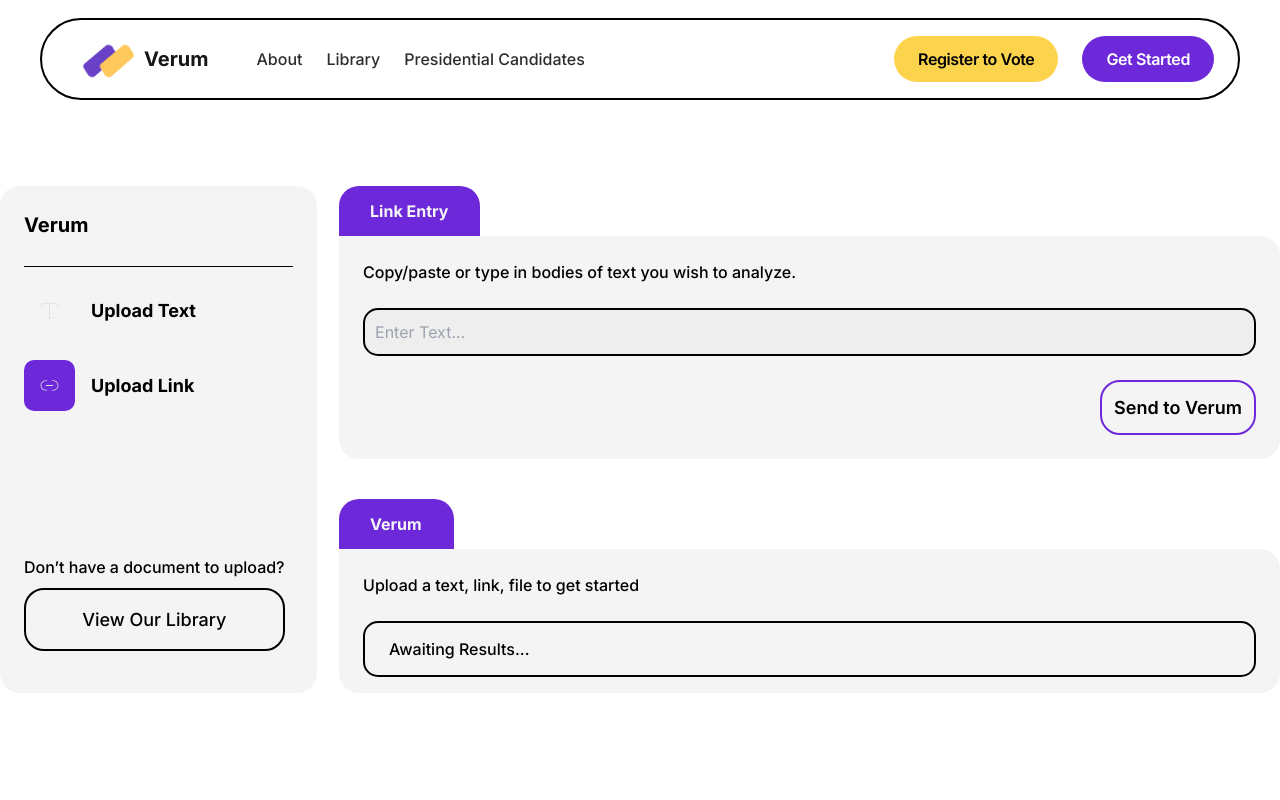
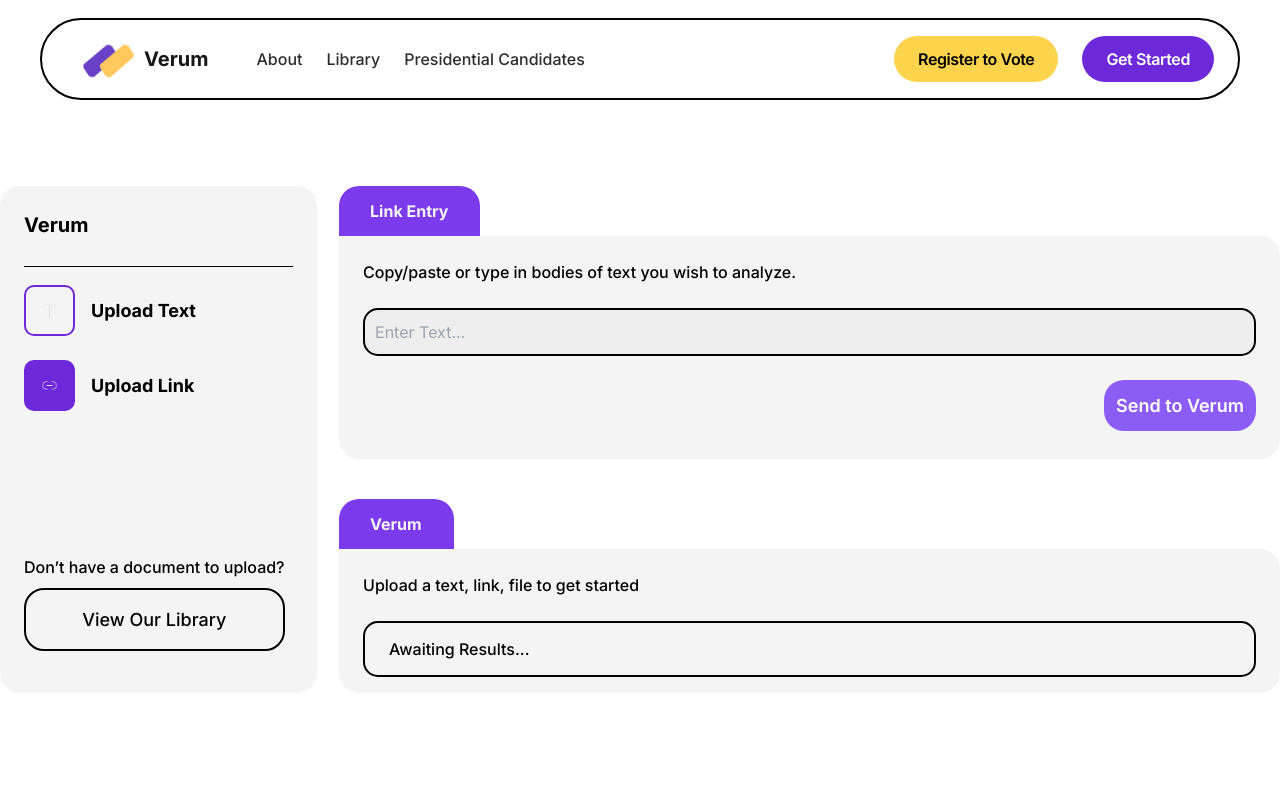
Before and after one commit to Akshat30/political-analyst, a Next.js app in the folder web-app/: page /upload-link in a window 1280 px wide. Shown: the top 800 px of the page. Built offline with nearby package versions, Linux system fonts and the light colour scheme.

Commit message:
upload inactive box styling

```diff
--- a/web-app/app/components/Footer.js
+++ b/web-app/app/components/Footer.js
@@ -15,7 +15,7 @@ export default function Footer() {
       <div className="grow shrink basis-0 flex-col justify-start items-start gap-4 inline-flex">
         <div className="justify-center items-center gap-2.5 inline-flex">
           <div className="w-[70px] h-[35px] relative">
-              <Image src={logo}/>
+              <Image src={logo} alt=""/>
             </div>
           <div className="text-neutral-900 text-2xl font-bold leading-normal">Verum</div>
         </div>
--- a/web-app/app/components/Navbar.js
+++ b/web-app/app/components/Navbar.js
@@ -9,12 +9,12 @@ function Navbar() {
       <div className="mx-10 mt-2">
         <div className="w-full pl-8 pr-6 py-4 rounded-[66px] border-2 border-black bg-white justify-center items-center gap-[33px] inline-flex">
           <div className="justify-center items-center gap-12 flex">
-            <div className="justify-center items-center flex">
+            <Link href="/" className="justify-center items-center flex">
               <div className="w-[70px] h-[35px] relative">
-              <Image src={logo}/>
+              <Image src={logo} alt=""/>
               </div>
-              <Link href="/" className="text-neutral-900 text-xl font-bold leading-normal">Verum</Link>
-            </div>
+              <div className="text-neutral-900 text-xl font-bold leading-normal">Verum</div>
+            </Link>
             <div className="justify-center items-center gap-6 flex">
               <Link href="/about" className="opacity-90 text-neutral-900 text-base font-medium leading-normal">About</Link>
               <Link href="/library" className="opacity-90 text-neutral-900 text-base font-medium leading-normal">Library</Link>
--- a/web-app/app/upload-link/page.js
+++ b/web-app/app/upload-link/page.js
@@ -47,7 +47,7 @@ function TryVernum() {
                     key={idx}
                   >
                     <div
-                      className={`w-[51px] h-[51px] p-[15px] bg-${
+                      className={`w-[51px] h-[51px] p-[15px] border-2 border-violet-700 bg-${
                         type === "text" ? "neutral" : "violet"
                       }-700 rounded-[10px] flex items-center gap-2.5`}
                     >
@@ -70,11 +70,11 @@ function TryVernum() {
                 <div className="text-center text-black text-base font-medium">
                   Don’t have a document to upload?
                 </div>
-                <div className="w-full px-9 py-4 rounded-[20px] border-2 border-black flex items-center justify-center ">
+                <Link href="/library"className="w-full px-9 py-4 rounded-[20px] border-2 border-black flex items-center justify-center ">
                   <div className="justify-center text-black text-lg font-medium leading-normal">
                     View Our Library
                   </div>
-                </div>
+                </Link>
               </div>
             </div>
           </div>
@@ -83,9 +83,7 @@ function TryVernum() {
           <div className="w-full flex flex-col items-start gap-10">
             {["Link Entry", "Verum"].map((title, idx) => (
               <div className="w-full flex flex-col items-start" key={idx}>
-                <div
-                  className={`h-[50px] pl-[31px] pr-8 py-[13px] bg-violet-700 rounded-t-[20px] flex items-center`}
-                >
+                <div className={`h-[50px] pl-[31px] pr-8 py-[13px] bg-violet-600 rounded-t-[20px] flex items-center`}>
                   <div className="text-zinc-100 text-base font-bold leading-normal">
                     {title}
                   </div>
@@ -129,9 +127,9 @@ function TryVernum() {
 
                   {title === "Link Entry" && (
                     <div className="w-full flex items-center justify-end gap-2.5">
-                      <div className="p-3 rounded-[20px] border-2 border-violet-700 hover:bg-violet-200 flex items-center gap-4">
+                      <div className="p-3 rounded-[20px] bg-violet-500 hover:bg-violet-700 flex items-center gap-4">
                         <button
-                          className="text-black text-lg font-semibold leading-normal"
+                          className="text-white text-lg font-semibold leading-normal"
                           onClick={handleButtonClick}
                         >
                           Send to Verum
--- a/web-app/app/upload-text/page.js
+++ b/web-app/app/upload-text/page.js
@@ -47,7 +47,7 @@ function TryVernum() {
                     key={idx}
                   >
                     <div
-                      className={`w-[51px] h-[51px] p-[15px] bg-${
+                      className={`w-[51px] h-[51px] p-[15px] border-2 border-violet-700 bg-${
                         type === "link" ? "neutral" : "violet"
                       }-700 rounded-[10px] flex items-center gap-2.5`}
                     >
@@ -129,7 +129,7 @@ function TryVernum() {
 
                   {title === "Text Entry" && (
                     <div className="w-full flex items-center justify-end gap-2.5">
-                      <div className="p-3 rounded-[20px] bg-violet-500 hover:bg-violet-200 flex items-center gap-4">
+                      <div className="p-3 rounded-[20px] bg-violet-500 hover:bg-violet-700 flex items-center gap-4">
                         <button
                           className="text-white text-lg font-semibold leading-normal"
                           onClick={handleButtonClick}
```
